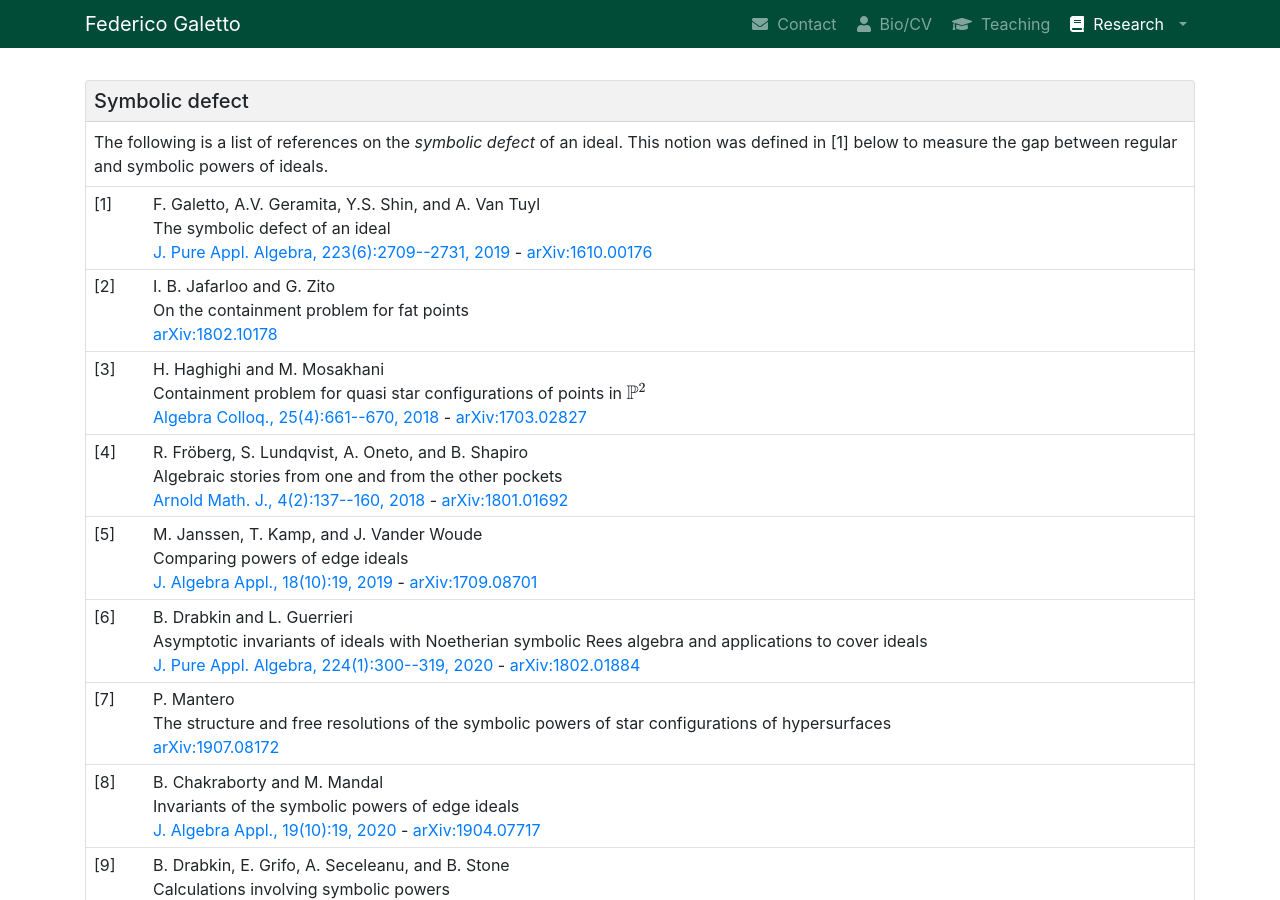
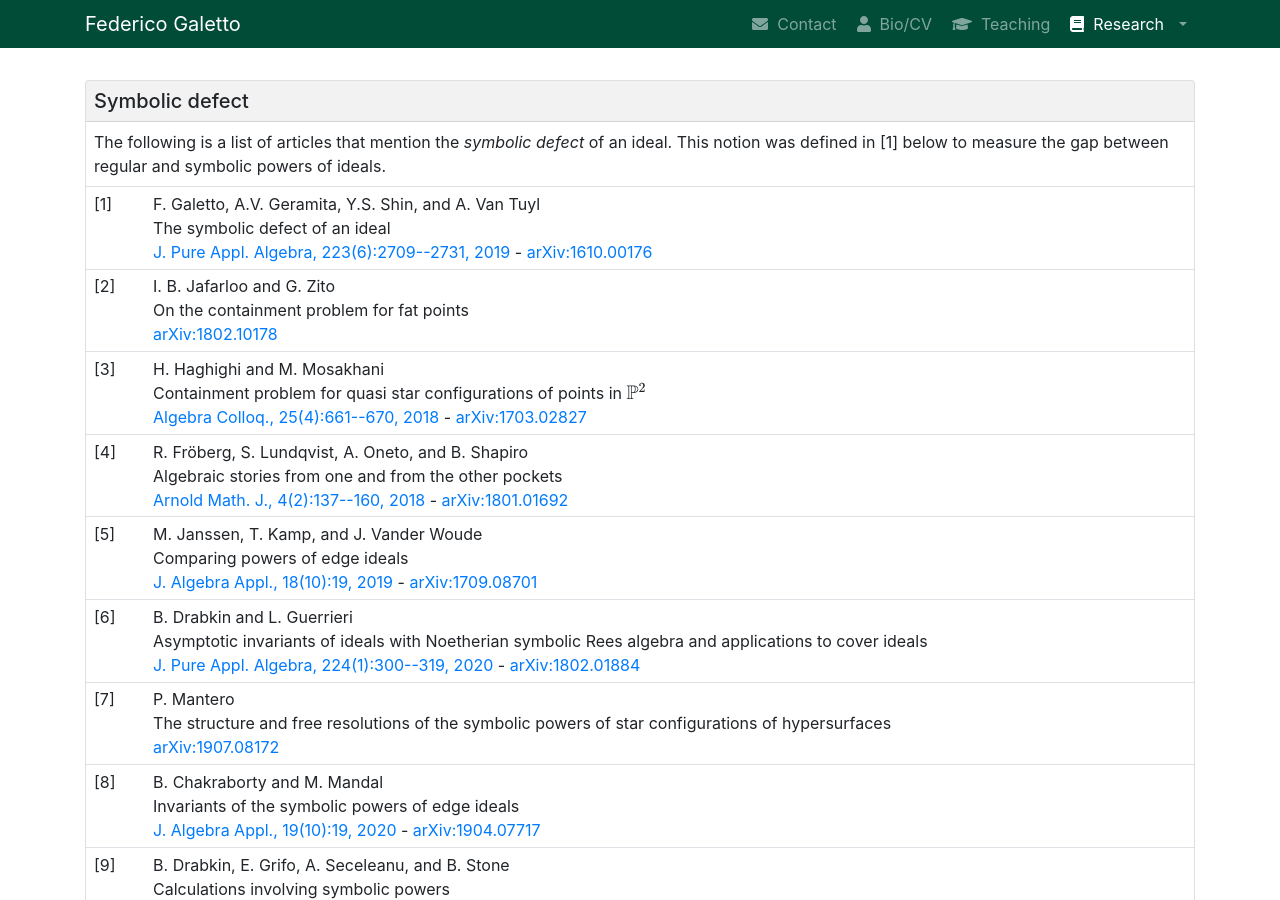
Before and after one commit to galettof/galettof.github.io, a Jekyll site: the page built from references.html, in a window 1280 px wide and 900 px high. Built offline with Jekyll 4.4.1, drawn with Linux system fonts in a browser that asks for light colours; nearby versions of some CDN libraries; formulas are drawn with MathJax 3.

Commit message:
rewording intro for sdefect refs

```diff
--- a/references.html
+++ b/references.html
@@ -13,7 +13,7 @@ active: research
 	  <h5 class="mb-0">Symbolic defect</h5>
 	</div>
 	<div class="card-body">
-	  The following is a list of references on the <em>symbolic defect</em> of an ideal.
+	  The following is a list of articles that mention the <em>symbolic defect</em> of an ideal.
 	  This notion was defined in [1] below to measure the gap between regular
 	  and symbolic powers of ideals.
 	</div>
```
